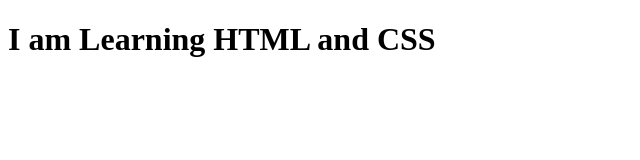
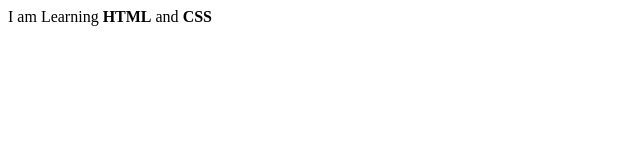
Before and after one commit to phamtramy9/phamtramy9.github.io, a plain HTML site: page welcome.html in a window 1280 px wide. Shown: the whole page, without its empty margins (0-640 px from the left). Drawn offline with Linux system fonts and the light colour scheme.

Commit message:
Welcome
updated

```diff
--- a/welcome.html
+++ b/welcome.html
@@ -5,6 +5,6 @@
 <title>HTML Example</title>
 </head>
 <body>
-<h1> I am Learning <strong> HTML </strong>and <strong> CSS</strong></h1>
+I am Learning <strong>HTML</strong> and <strong>CSS</strong>
 </body>
 <html>
```
